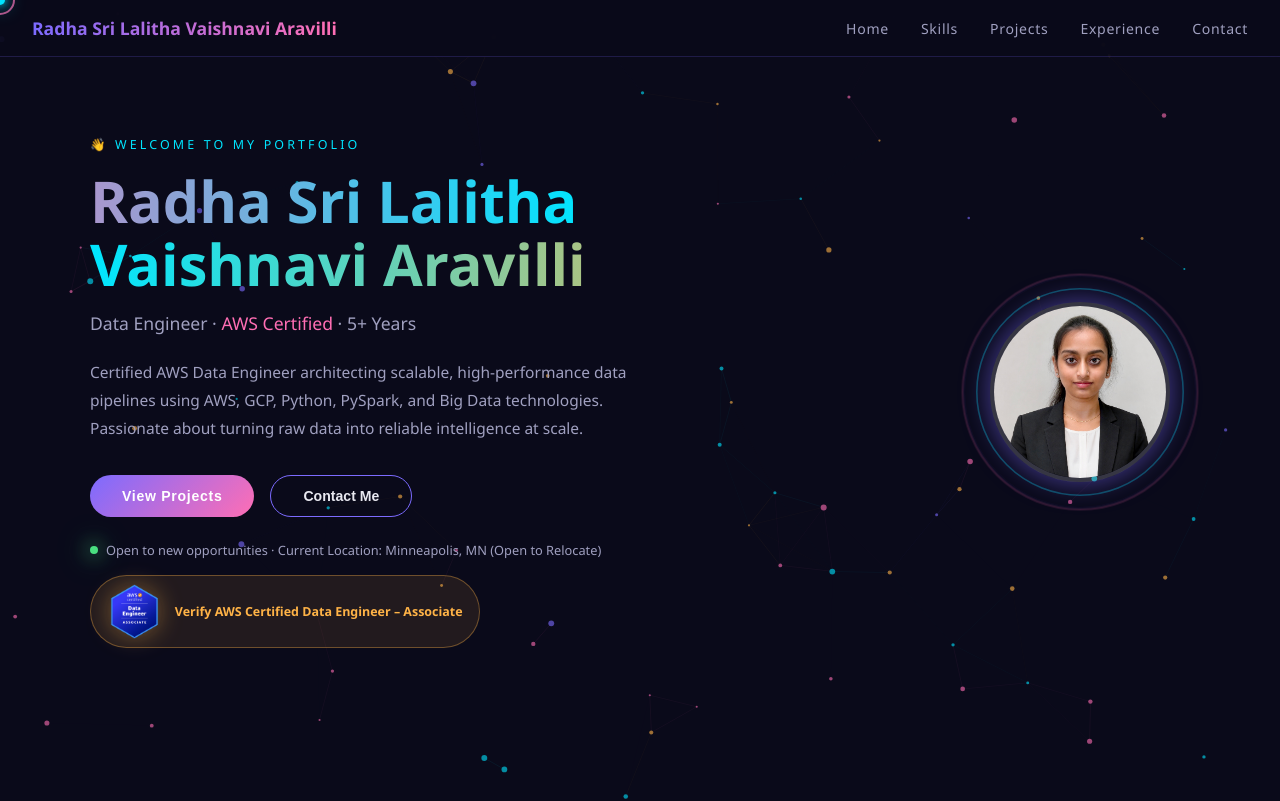
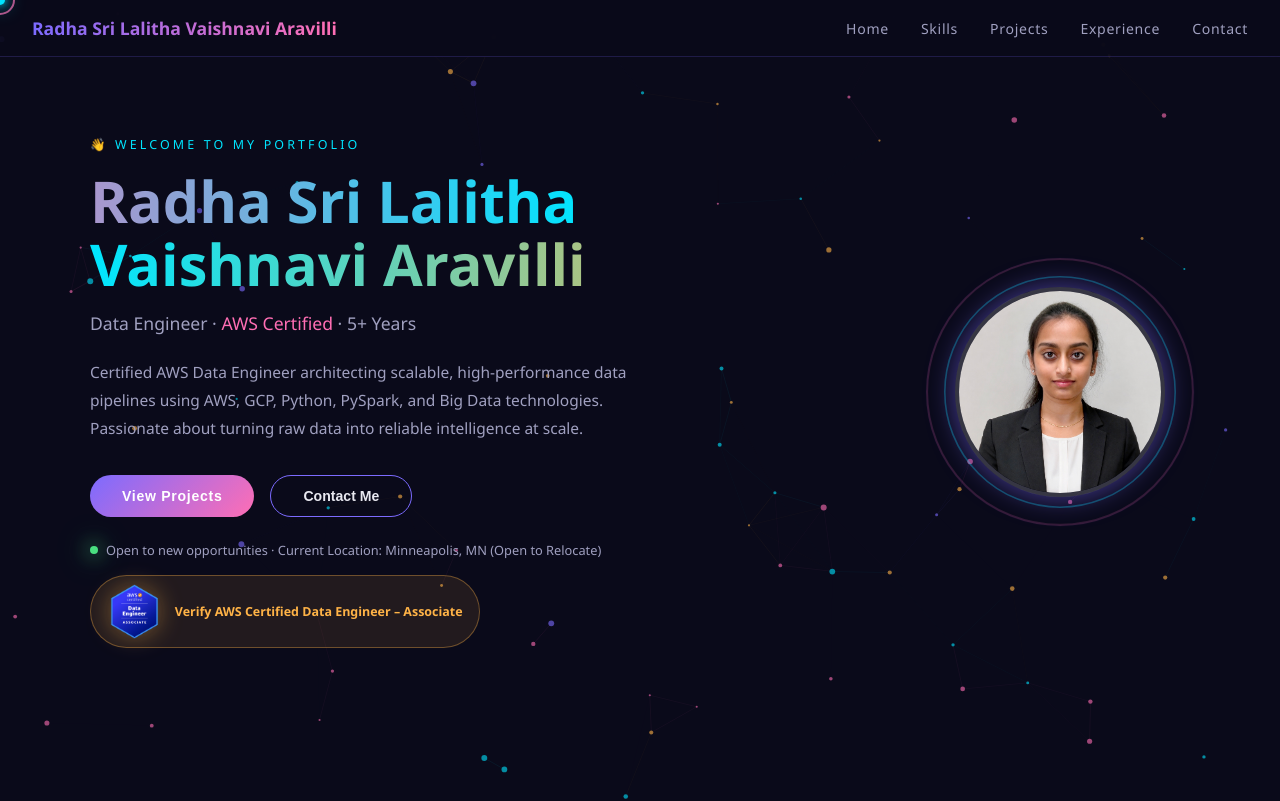
Before and after one commit to vaishnavi-aravilli/Portfolio, a plain HTML site: page index.html in a window 1280 px wide. Shown: the top 801 px of the page. Drawn offline with Linux system fonts and the light colour scheme.

Commit message:
Update index.html

```diff
--- a/index.html
+++ b/index.html
@@ -85,11 +85,11 @@ section{position:relative;z-index:2;padding:6rem 2rem;max-width:1100px;margin:0
 }
 
 .hero-right{flex-shrink:0;opacity:0;animation:fadeIn 1s ease 1.2s forwards}
-.avatar-wrap{position:relative;width:220px;height:220px}
+.avatar-wrap{position:relative;width:260px;height:260px}
 .avatar-initials{width:180px;height:180px;border-radius:50%;background:linear-gradient(135deg,var(--indigo),var(--pink));display:flex;align-items:center;justify-content:center;font-size:2.8rem;font-weight:800;color:#fff;position:absolute;top:50%;left:50%;transform:translate(-50%,-50%);z-index:2}
 .profile-pic{
-  width:180px;
-  height:180px;
+  width:210px;
+  height:210px;
   border-radius:50%;
   object-fit:cover;
   position:absolute;
@@ -101,9 +101,9 @@ section{position:relative;z-index:2;padding:6rem 2rem;max-width:1100px;margin:0
   box-shadow:0 0 28px rgba(124,107,255,0.55);
 }
 .ripple{position:absolute;top:50%;left:50%;border-radius:50%;border:2px solid;transform:translate(-50%,-50%);animation:rippleOut 3s ease infinite}
-.ripple:nth-child(1){width:200px;height:200px;border-color:rgba(124,107,255,0.5);animation-delay:0s}
-.ripple:nth-child(2){width:230px;height:230px;border-color:rgba(255,110,180,0.4);animation-delay:1s}
-.ripple:nth-child(3){width:260px;height:260px;border-color:rgba(0,229,255,0.3);animation-delay:2s}
+.ripple:nth-child(1){width:230px;height:230px;border-color:rgba(124,107,255,0.5);animation-delay:0s}
+.ripple:nth-child(2){width:260px;height:260px;border-color:rgba(255,110,180,0.4);animation-delay:1s}
+.ripple:nth-child(3){width:290px;height:290px;border-color:rgba(0,229,255,0.3);animation-delay:2s}
 @keyframes rippleOut{0%{transform:translate(-50%,-50%) scale(0.8);opacity:1}100%{transform:translate(-50%,-50%) scale(1.2);opacity:0}}
 
 .sec-title{text-align:center;margin-bottom:3.5rem}
```
